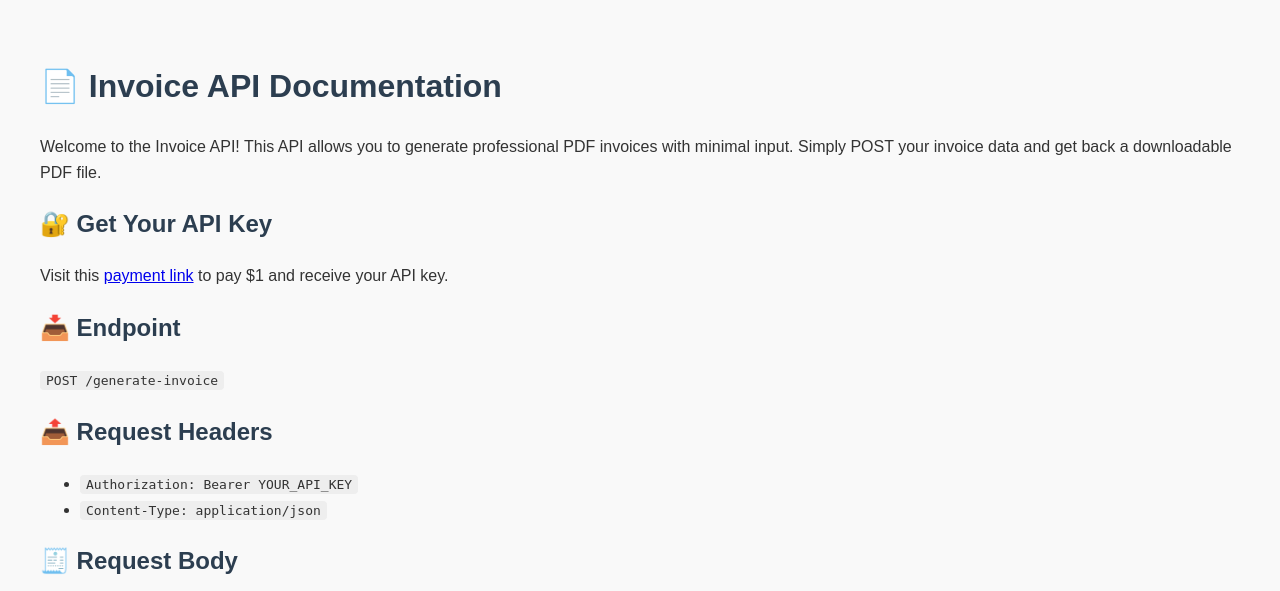
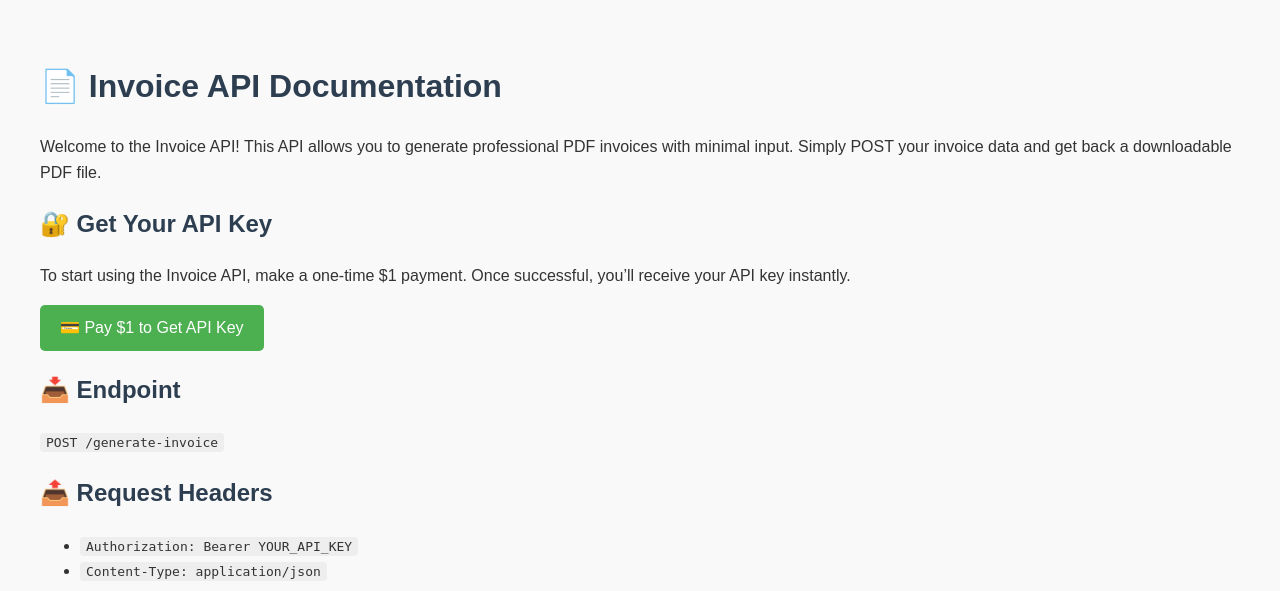
Before and after one commit to medmomoait/invoice_api, a Flask app: page /docs in a window 1280 px wide. Shown: the top 591 px of the page. Run offline with Flask 3, Linux system fonts and the light colour scheme.

Commit message:
Update docs.html

```diff
--- a/templates/docs.html
+++ b/templates/docs.html
@@ -37,10 +37,11 @@
     Welcome to the Invoice API! This API allows you to generate professional PDF invoices with minimal input. Simply POST your invoice data and get back a downloadable PDF file.
   </p>
 
-  <h2>🔐 Get Your API Key</h2>
-  <p>
-    Visit this <a href="/pay" target="_blank">payment link</a> to pay $1 and receive your API key.
-  </p>
+<h2>🔐 Get Your API Key</h2>
+<p>
+  To start using the Invoice API, make a one-time $1 payment. Once successful, you’ll receive your API key instantly.
+</p>
+<a href="{{ url_for('pay') }}" class="btn" style="display:inline-block;background-color:#4CAF50;color:white;padding:10px 20px;text-decoration:none;border-radius:5px;">💳 Pay $1 to Get API Key</a>
 
   <h2>📥 Endpoint</h2>
   <p><code>POST /generate-invoice</code></p>
```
